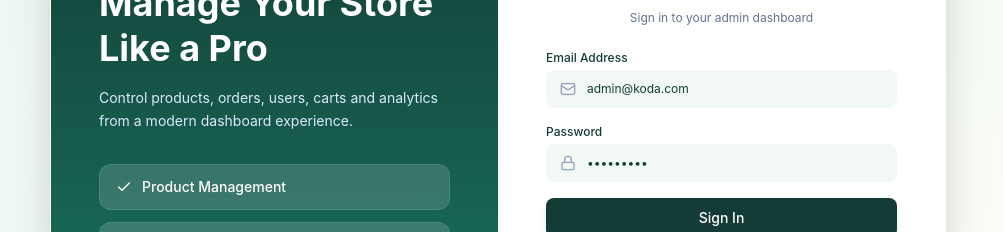
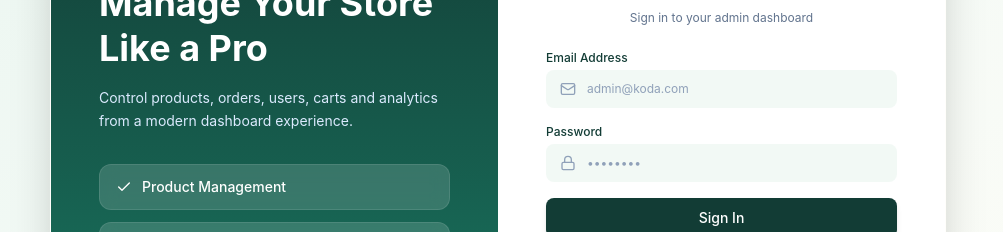
Before and after one commit to alshimaasamir20-collab/react-team-project, a React (Vite) app: page /login in a window 1280 px wide. Shown: the part 265-497 px from the top of the page, without its empty margins (142-1145 px from the left). Built offline with nearby package versions, Linux system fonts and the light colour scheme.

Commit message:
fix: resolve login authentication and navigation V0.3

```diff
--- a/src/pages/Login.jsx
+++ b/src/pages/Login.jsx
@@ -6,8 +6,8 @@
     export default function Login() {
     const { login } = useAuth();
     const navigate = useNavigate();
-    const [email, setEmail] = useState('admin@koda.com');
-    const [password, setPassword] = useState('admin1212');
+    const [email, setEmail] = useState('');
+    const [password, setPassword] = useState('');
     const [error, setError] = useState('');
     const [loading, setLoading] = useState(false);
 
```
